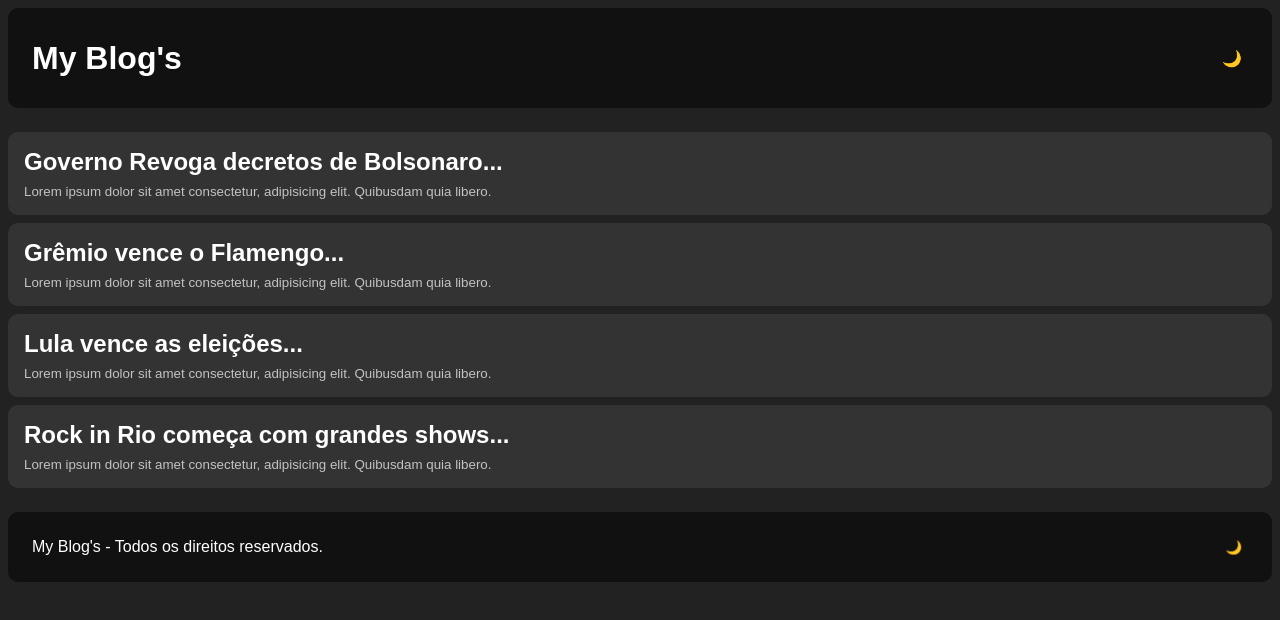
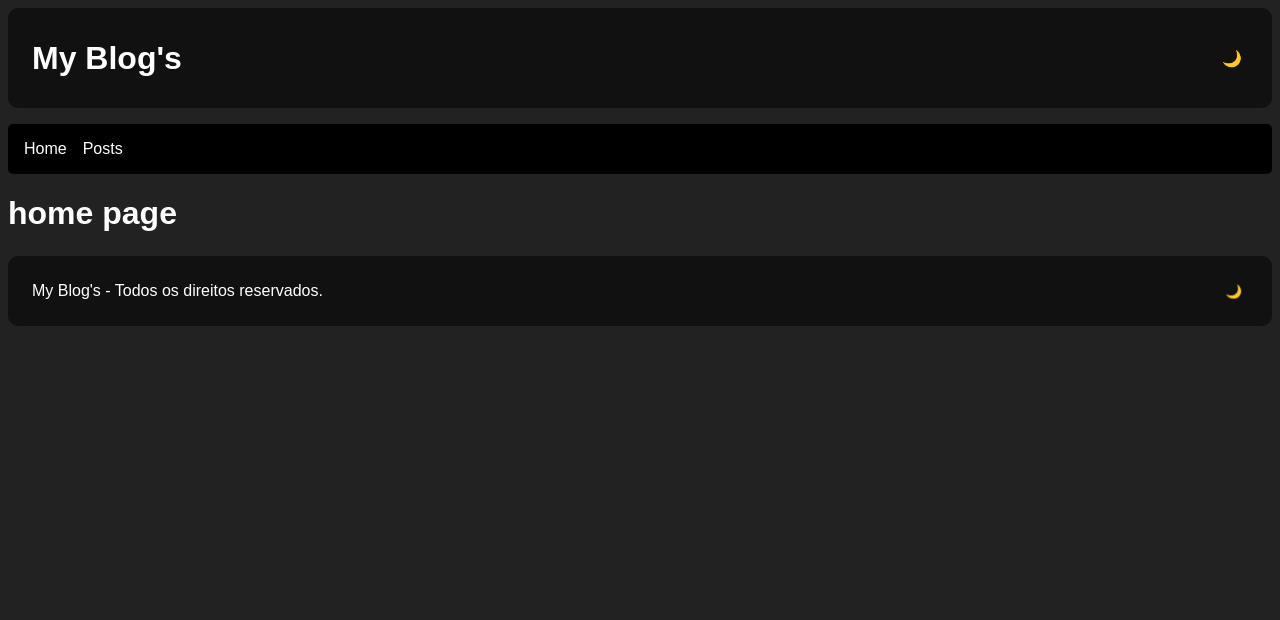
Before and after one commit to carturtec/blog, a React (Vite) app: page / in a window 1280 px wide. Shown: the top 620 px of the page. Built offline with nearby package versions, Linux system fonts and the light colour scheme.

Commit message:
commit seven

```diff
--- a/package.json
+++ b/package.json
@@ -13,6 +13,7 @@
     "prop-types": "^15.8.1",
     "react": "^18.2.0",
     "react-dom": "^18.2.0",
+    "react-router-dom": "^5.3.0",
     "styled-components": "^6.0.5"
   },
   "devDependencies": {
--- /dev/null
+++ b/src/Routes.jsx
@@ -0,0 +1,18 @@
+import React from 'react';
+import { Route, Switch } from 'react-router-dom';
+
+import Home from './pages/Home';
+import Posts from './pages/Posts';
+import NotFound from './pages/NotFound';
+
+
+export default function Routes() {
+    return (
+      <Switch>
+        <Route exact path="/" component={Home} />
+        <Route path="/posts" component={Posts} />
+        <Route component={NotFound} />
+      </Switch>
+
+    );
+}
--- a/src/components/Layout/index.jsx
+++ b/src/components/Layout/index.jsx
@@ -1,17 +1,23 @@
 import React from 'react';
+import { BrowserRouter, Link  } from "react-router-dom";
 
 import Header from '../Header';
-import PostsList from '../PostsList';
 import Footer from '../Footer';
+import Routes from '../../Routes';
 
-export default function Layout({onToggleTheme, selectedTheme}) {
+import { Nav } from './styles';
+
+export default function Layout() {
 
   return (
-    <>
+    <BrowserRouter>
       <Header />
-      <PostsList />
+      <Nav>
+        <Link to="/" >Home</Link>
+        <Link to="/posts" >Posts</Link>
+      </Nav>
+      <Routes />
       <Footer />
-
-    </>
+    </BrowserRouter>
   );
 }
--- /dev/null
+++ b/src/components/Layout/styles.jsx
@@ -0,0 +1,19 @@
+import styled from "styled-components";
+
+export const Nav = styled.nav`
+ background: #000;
+ margin-top: 16px;
+ padding: 16px;
+ border-radius: 5px;
+
+ a {
+    color: #fff;
+    text-decoration: none;
+    display: inline-block;
+
+    & + a {
+        margin-left: 16px;
+    }
+ }
+
+`;
--- /dev/null
+++ b/src/pages/Home/index.jsx
@@ -0,0 +1,5 @@
+import React from 'react';
+
+export default function Home() {
+    return <h1>home page</h1>
+}
--- /dev/null
+++ b/src/pages/NotFound/index.jsx
@@ -0,0 +1,6 @@
+import React from 'react';
+
+export default function NotFound() {
+    return <h1>Página não encontrada</h1>;
+
+}
```
Also changed, not shown: src/pages/Posts/index.jsx (renamed from src/components/PostsList/index.jsx, +4 -5 lines), src/pages/Posts/Post/index.jsx (renamed from src/components/PostsList/Post/index.jsx), src/pages/Posts/Post/styles.jsx (renamed from src/components/PostsList/Post/styles.jsx), src/pages/Posts/posts.jsx (renamed from src/components/PostsList/posts.jsx), src/pages/Posts/styles.jsx (renamed from src/components/PostsList/styles.jsx), 1 other file (tests, documents, lock files or other folders).
